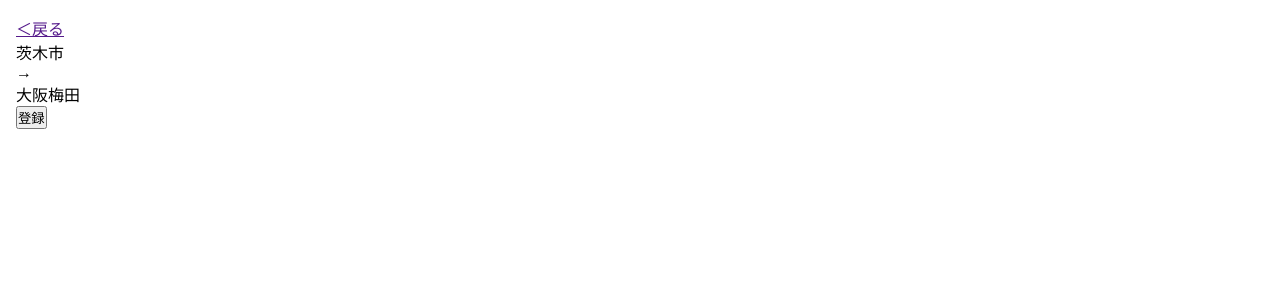
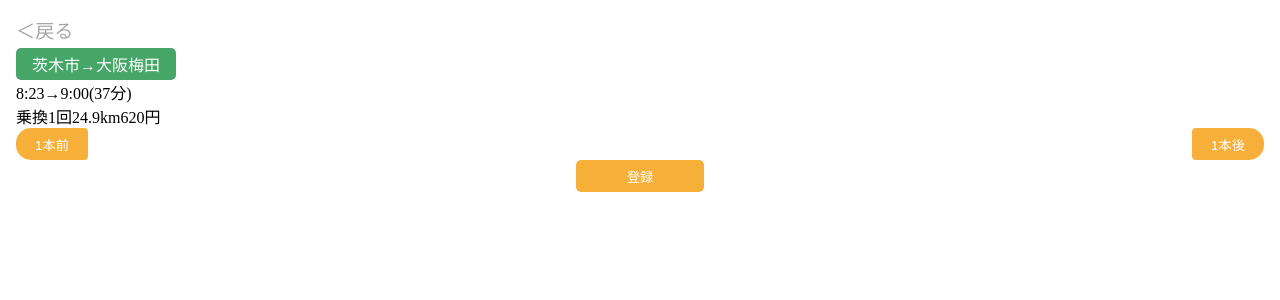
Before and after one commit to RikutoOgaki/teamapp, a Next.js app in the folder src/: page /register in a window 1280 px wide. Shown: the top 300 px of the page. Built offline with nearby package versions, Linux system fonts and the light colour scheme.

Commit message:
検索結果確認画面作成中

```diff
--- a/src/pages/register/index.tsx
+++ b/src/pages/register/index.tsx
@@ -11,10 +11,18 @@
                 </div>
                 <div className={style.trainContents}>
                     <div className={style.trainBox}>
-                        <p>茨木市</p>
-                        <span>→</span>
-                        <p>大阪梅田</p>
+                        <p className={style.trainText}>茨木市<span>→</span>大阪梅田</p>
                     </div>
+                    <div className={style.trainData}>
+                        <p></p>
+                        <p>8:23<span>→</span>9:00<span>(37分)</span></p>
+                        <p>乗換1回<span>24.9km</span>620円</p>
+                    </div>
+                    <div className={style.btnBox}>
+                        <Button text='1本前' className={style.btnAfter} />
+                        <Button text='1本後' className={style.btnBefore} />
+                    </div>
+                    <div></div>
                 </div>
                 <div className={style.btnBox}>
                     <Button text='登録' className={style.btn} />
--- a/src/styles/register/index.module.scss
+++ b/src/styles/register/index.module.scss
@@ -2,4 +2,82 @@
     width: 100%;
     height: 100vh;
     padding: 1rem;
+    display: flex;
+    align-items: center;
+    flex-direction: column;
+
+    .linkBox {
+        width: 100%;
+        height: 2rem;
+
+        .link {
+            text-decoration: none;
+            font-size: 1.2rem;
+            color: #a6a6a7;
+        }
+    }
+
+    .trainContents {
+        width: 100%;
+
+        .trainBox {
+            background-color: #46A667;
+            min-width: 5rem;
+            max-width: 10rem;
+            height: 2rem;
+            padding: .6rem;
+            border-radius: 5px;
+            display: flex;
+            justify-content: center;
+            align-items: center;
+
+            .trainText {
+                color: #ffffff;
+                font-size: 1rem;
+            }
+        }
+
+        .trainData {}
+
+        .btnBox {
+            width: 100%;
+            display: flex;
+            justify-content: space-between;
+            align-items: center;
+
+            .btnAfter {
+                width: 4.5rem;
+                height: 2rem;
+                background-color: #F6AF39;
+                color: #ffffff;
+                border-radius: 15px 4px 4px 15px;
+                border: none;
+            }
+
+            .btnBefore {
+                width: 4.5rem;
+                height: 2rem;
+                background-color: #F6AF39;
+                color: #ffffff;
+                border-radius: 4px 15px 15px 4px;
+                border: none;
+            }
+        }
+    }
+
+    .btnBox {
+        width: 100%;
+        display: flex;
+        justify-content: center;
+        align-items: center;
+
+        .btn {
+            width: 8rem;
+            height: 2rem;
+            background-color: #F6AF39;
+            color: #ffffff;
+            border: none;
+            border-radius: 5px;
+        }
+    }
 }
```
